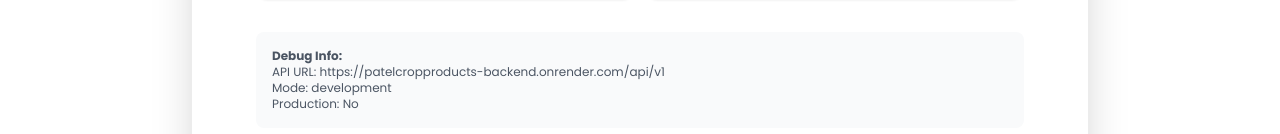
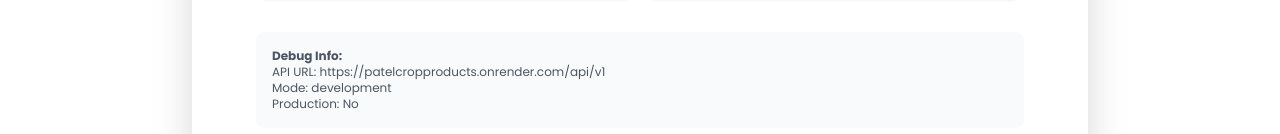
Before and after one commit to Luckyverma04/Major_Project2, a React (Vite) app in the folder Patel/: page /login in a window 1280 px wide. Shown: the part 818-952 px from the top of the page. Built offline with nearby package versions, Linux system fonts and the light colour scheme.

Commit message:
correct the env and Login page

```diff
--- a/Patel/src/components/Login/Login.jsx
+++ b/Patel/src/components/Login/Login.jsx
@@ -32,9 +32,9 @@ export default function Login() {
         setError('');
 
         try {
-            // ✅ FIXED: Proper API URL configuration for Render
+            // ✅ CORRECTED: Fixed API URL configuration
             const API_BASE_URL = import.meta.env.PROD
-                ? 'https://patelcropproducts-backend.onrender.com/api/v1'
+                ? 'https://patelcropproducts.onrender.com/api/v1'  // CORRECTED URL
                 : import.meta.env.VITE_API_BASE_URL || 'http://localhost:8000/api/v1';
 
             console.log('Using API URL:', API_BASE_URL);
@@ -64,8 +64,8 @@ export default function Login() {
                     'Content-Type': 'application/json',
                     'Accept': 'application/json'
                 },
-                withCredentials: true, // ✅ CHANGED: Enable credentials for cookies
-                timeout: 30000 // ✅ INCREASED: 30 second timeout for Render cold starts
+                withCredentials: true, // Enable credentials for cookies
+                timeout: 30000 // 30 second timeout for Render cold starts
             });
 
             console.log('Login response:', response.data);
@@ -326,12 +326,12 @@ export default function Login() {
                             </div>
                         </div>
 
-                        {/* ✅ ADDED: Debug info in development */}
+                        {/* Debug info in development */}
                         {import.meta.env.MODE === 'development' && (
                             <div className="mt-8 p-4 bg-gray-50 rounded-lg text-xs text-gray-600">
                                 <p><strong>Debug Info:</strong></p>
                                 <p>API URL: {import.meta.env.PROD
-                                    ? 'https://patelcropproducts-backend.onrender.com/api/v1'
+                                    ? 'https://patelcropproducts.onrender.com/api/v1'
                                     : import.meta.env.VITE_API_BASE_URL || 'http://localhost:8000/api/v1'
                                 }</p>
                                 <p>Mode: {import.meta.env.MODE}</p>
```
Also changed, not shown: 1 other file (tests, documents, lock files or other folders).
